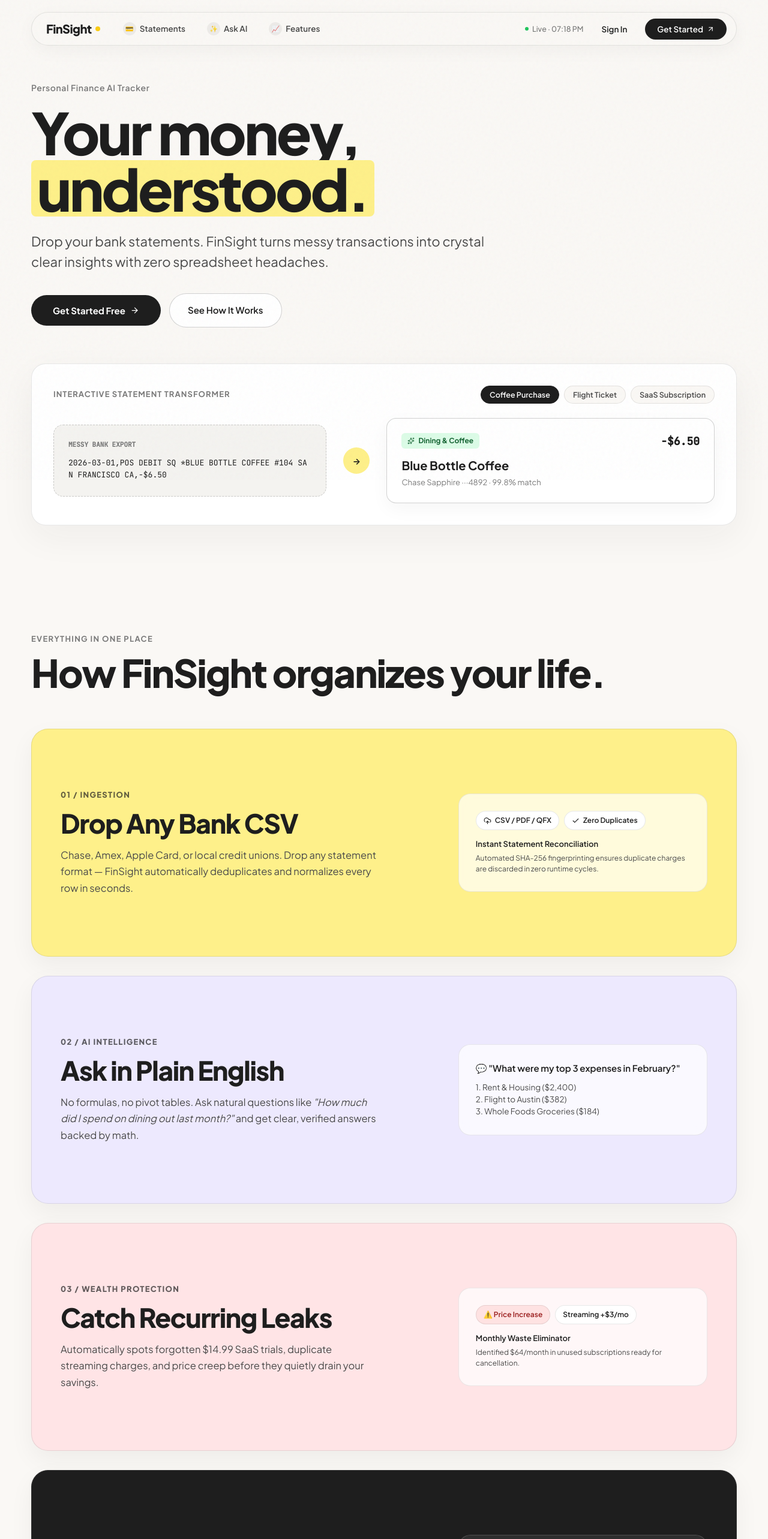
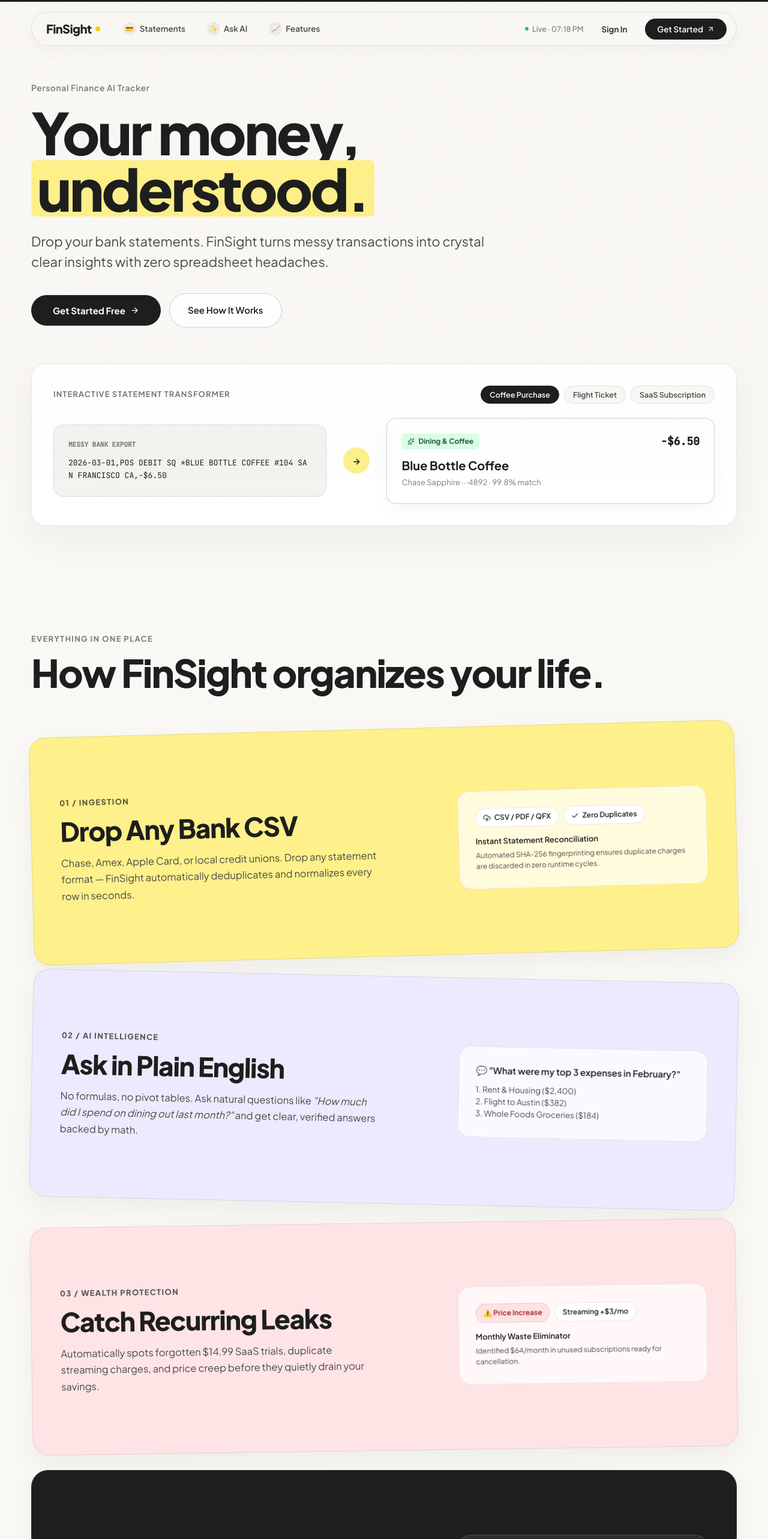
Before and after one commit to ChitraAmeta10/Personal-Finance-AI-Tracker, a React (Vite) app in the folder frontend/: page / in a window 1280 px wide. Shown: the top 2566 px of the page at 60% size. Built offline with nearby package versions, Linux system fonts and the light colour scheme; no server answers.

Commit message:
feat(landing): implement modern 3D spatial recession and spring physics stacking card tilt on scroll

```diff
--- a/frontend/src/components/Landing.tsx
+++ b/frontend/src/components/Landing.tsx
@@ -1,5 +1,14 @@
-import { useState, useEffect } from "react";
-import { ArrowRight, ArrowUpRight, Check, CheckCircle2, ShieldCheck, Sparkles, UploadCloud } from "lucide-react";
+import { useState, useEffect, useRef } from "react";
+import {
+  ArrowRight,
+  ArrowUpRight,
+  Check,
+  CheckCircle2,
+  ShieldCheck,
+  Sparkles,
+  UploadCloud,
+} from "lucide-react";
+import { motion, useScroll, useTransform, useSpring } from "framer-motion";
 import Lenis from "lenis";
 import "lenis/dist/lenis.css";
 import "./landing/landing.css";
@@ -10,7 +19,7 @@ interface Props {
 }
 
 export function Landing({ onGetStarted, onSignIn }: Props) {
-  // Live local time (Purpose Talent signature detail)
+  // Live local time
   const [currentTime, setCurrentTime] = useState("");
   useEffect(() => {
     const update = () => {
@@ -27,7 +36,7 @@ export function Landing({ onGetStarted, onSignIn }: Props) {
   // Smooth Lenis Scroll
   useEffect(() => {
     const lenis = new Lenis({
-      duration: 1.1,
+      duration: 1.15,
       easing: (t) => Math.min(1, 1.001 - Math.pow(2, -10 * t)),
       smoothWheel: true,
     });
@@ -44,6 +53,29 @@ export function Landing({ onGetStarted, onSignIn }: Props) {
       lenis.destroy();
     };
   }, []);
+
+  // Advanced Framer Motion Scroll Progress & 3D Spatial Transforms
+  const heroRef = useRef<HTMLDivElement>(null);
+  const { scrollYProgress } = useScroll({
+    target: heroRef,
+    offset: ["start start", "end start"],
+  });
+
+  const smoothProgress = useSpring(scrollYProgress, {
+    stiffness: 100,
+    damping: 30,
+    restDelta: 0.001,
+  });
+
+  // Hero 3D Spatial recession on scroll
+  const heroScale = useTransform(smoothProgress, [0, 1], [1, 0.9]);
+  const heroRotateX = useTransform(smoothProgress, [0, 1], [0, 14]);
+  const heroTranslateY = useTransform(smoothProgress, [0, 1], [0, 50]);
+  const heroOpacity = useTransform(smoothProgress, [0, 0.85, 1], [1, 0.95, 0.6]);
+
+  // Overall page scroll progress
+  const { scrollYProgress: pageScroll } = useScroll();
+  const scaleX = useSpring(pageScroll, { stiffness: 100, damping: 30 });
 
   // Interactive Statement Transformer sample
   const [activeSample, setActiveSample] = useState<"coffee" | "airline" | "software">("coffee");
@@ -82,7 +114,13 @@ export function Landing({ onGetStarted, onSignIn }: Props) {
       {/* Paper Grain Noise Texture */}
       <div className="pt-noise" />
 
-      {/* ==================== FLOATING PILL NAV (Purpose Talent Style) ==================== */}
+      {/* Advanced Minimal Scroll Progress Bar */}
+      <motion.div
+        className="pt-scroll-progress-bar"
+        style={{ scaleX }}
+      />
+
+      {/* ==================== FLOATING PILL NAV ==================== */}
       <div className="pt-nav-wrapper">
         <header className="pt-nav-bar">
           <div className="pt-nav-left">
@@ -126,9 +164,9 @@ export function Landing({ onGetStarted, onSignIn }: Props) {
       </div>
 
       <div className="pt-container">
-        {/* ==================== HERO SECTION ==================== */}
+        {/* ==================== HERO SECTION WITH 3D SPATIAL SCROLL ==================== */}
         <main>
-          <section className="pt-hero">
+          <section ref={heroRef} className="pt-hero">
             <div className="pt-hero-headline-wrap">
               <div className="pt-hero-tag">
                 <span>Personal Finance AI Tracker</span>
@@ -158,8 +196,19 @@ export function Landing({ onGetStarted, onSignIn }: Props) {
               </div>
             </div>
 
-            {/* Interactive Statement Transformer Card (Centerpiece) */}
-            <div id="how-it-works" className="pt-transformer-card">
+            {/* Advanced 3D Spatial Scroll Card (Tilts and scales backward in 3D as you scroll) */}
+            <motion.div
+              id="how-it-works"
+              className="pt-transformer-card-perspective-wrapper"
+              style={{
+                scale: heroScale,
+                rotateX: heroRotateX,
+                y: heroTranslateY,
+                opacity: heroOpacity,
+                transformPerspective: 1200,
+              }}
+            >
+              <div className="pt-transformer-card">
                 <div className="transformer-header">
                   <span className="transformer-label">Interactive Statement Transformer</span>
                   <div className="statement-tabs-row">
@@ -213,9 +262,10 @@ export function Landing({ onGetStarted, onSignIn }: Props) {
                   </div>
                 </div>
               </div>
+            </motion.div>
           </section>
 
-          {/* ==================== STICKY STACKING CARDS (Purpose Talent Signature) ==================== */}
+          {/* ==================== STICKY STACKING CARDS WITH PARALLAX TILT ==================== */}
           <section id="cards" className="pt-stack-section">
             <div className="pt-stack-intro">
               <div className="stack-eyebrow">Everything In One Place</div>
@@ -223,8 +273,13 @@ export function Landing({ onGetStarted, onSignIn }: Props) {
             </div>
 
             <div className="pt-cards-stack-container">
-              {/* Card 01: Yellow */}
-              <div className="pt-sticky-card card-yellow">
+              {/* Card 01: Yellow (with -1.5deg natural card stack tilt) */}
+              <motion.div
+                className="pt-sticky-card card-yellow"
+                style={{ rotate: -1.5 }}
+                whileHover={{ scale: 1.01, rotate: 0 }}
+                transition={{ type: "spring", stiffness: 300, damping: 20 }}
+              >
                 <div>
                   <div className="card-num">01 / Ingestion</div>
                   <h3 className="card-heading">Drop Any Bank CSV</h3>
@@ -250,10 +305,16 @@ export function Landing({ onGetStarted, onSignIn }: Props) {
                     Automated SHA-256 fingerprinting ensures duplicate charges are discarded in zero runtime cycles.
                   </div>
                 </div>
-              </div>
+              </motion.div>
 
-              {/* Card 02: Purple */}
-              <div id="ask-ai" className="pt-sticky-card card-purple">
+              {/* Card 02: Purple (with +1.2deg natural card stack tilt) */}
+              <motion.div
+                id="ask-ai"
+                className="pt-sticky-card card-purple"
+                style={{ rotate: 1.2 }}
+                whileHover={{ scale: 1.01, rotate: 0 }}
+                transition={{ type: "spring", stiffness: 300, damping: 20 }}
+              >
                 <div>
                   <div className="card-num">02 / AI Intelligence</div>
                   <h3 className="card-heading">Ask in Plain English</h3>
@@ -271,10 +332,15 @@ export function Landing({ onGetStarted, onSignIn }: Props) {
                     3. Whole Foods Groceries ($184)
                   </div>
                 </div>
-              </div>
+              </motion.div>
 
-              {/* Card 03: Coral */}
-              <div className="pt-sticky-card card-coral">
+              {/* Card 03: Coral (with -0.8deg natural card stack tilt) */}
+              <motion.div
+                className="pt-sticky-card card-coral"
+                style={{ rotate: -0.8 }}
+                whileHover={{ scale: 1.01, rotate: 0 }}
+                transition={{ type: "spring", stiffness: 300, damping: 20 }}
+              >
                 <div>
                   <div className="card-num">03 / Wealth Protection</div>
                   <h3 className="card-heading">Catch Recurring Leaks</h3>
@@ -296,10 +362,15 @@ export function Landing({ onGetStarted, onSignIn }: Props) {
                     Identified $64/month in unused subscriptions ready for cancellation.
                   </div>
                 </div>
-              </div>
+              </motion.div>
 
-              {/* Card 04: Dark */}
-              <div className="pt-sticky-card card-dark">
+              {/* Card 04: Dark (with 0deg anchor card stack tilt) */}
+              <motion.div
+                className="pt-sticky-card card-dark"
+                style={{ rotate: 0 }}
+                whileHover={{ scale: 1.01 }}
+                transition={{ type: "spring", stiffness: 300, damping: 20 }}
+              >
                 <div>
                   <div className="card-num">04 / Privacy & Security</div>
                   <h3 className="card-heading" style={{ color: "#FFFFFF" }}>100% Private Enclave</h3>
@@ -325,7 +396,7 @@ export function Landing({ onGetStarted, onSignIn }: Props) {
                     Strict SELECT-only execution guardrails scoped to your personal user account.
                   </div>
                 </div>
-              </div>
+              </motion.div>
             </div>
           </section>
 
--- a/frontend/src/components/landing/landing.css
+++ b/frontend/src/components/landing/landing.css
@@ -57,6 +57,24 @@ body, html {
   pointer-events: none;
   z-index: 9999;
   mix-blend-mode: multiply;
+}
+
+/* Advanced Minimal Scroll Progress Bar */
+.pt-scroll-progress-bar {
+  position: fixed;
+  top: 0;
+  left: 0;
+  right: 0;
+  height: 3px;
+  background: #1E1E1E;
+  transform-origin: 0%;
+  z-index: 9999;
+}
+
+.pt-transformer-card-perspective-wrapper {
+  perspective: 1200px;
+  transform-style: preserve-3d;
+  width: 100%;
 }
 
 .pt-layout {
```
Lines whose indentation alone changed are shown as unchanged.
